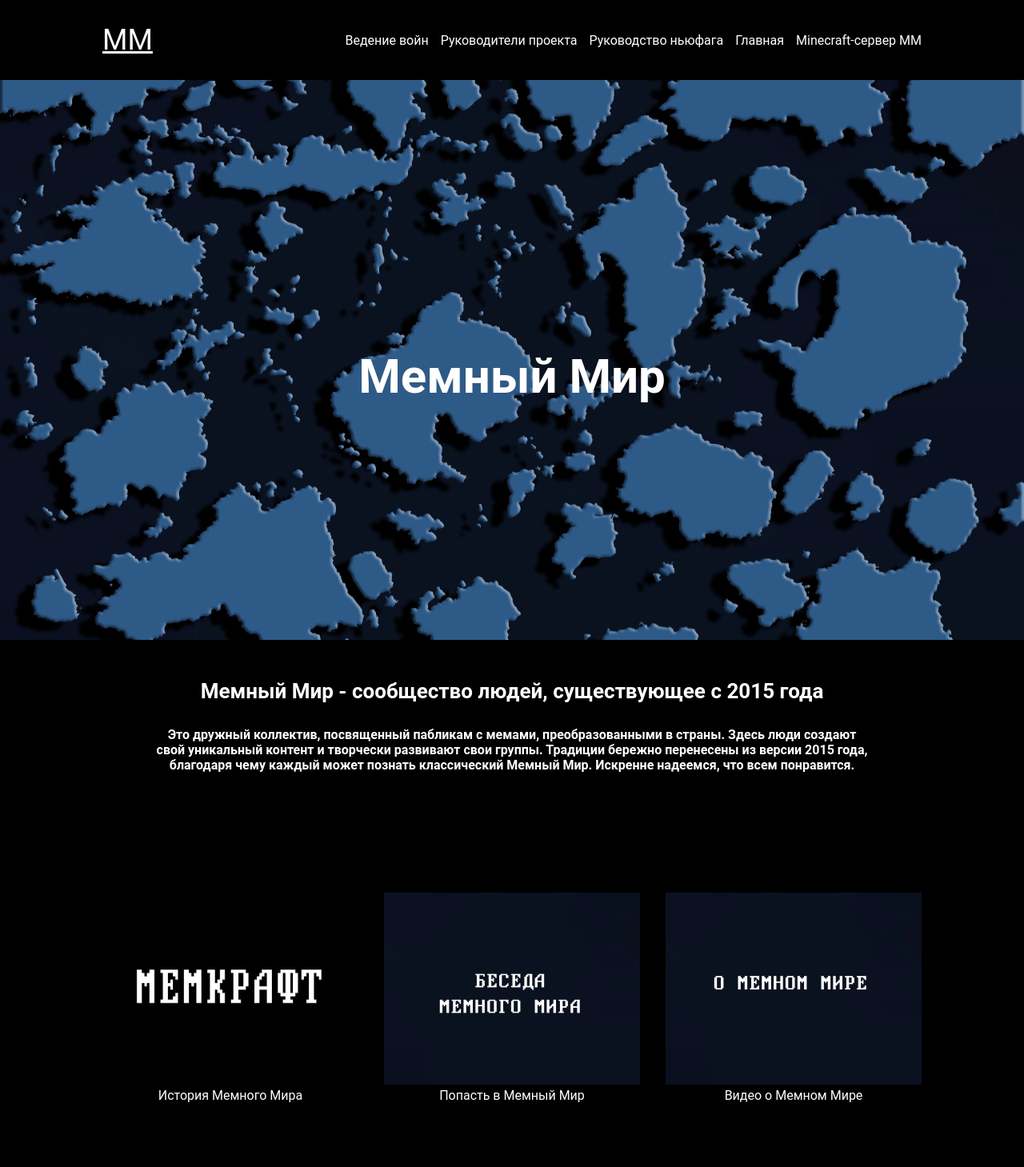
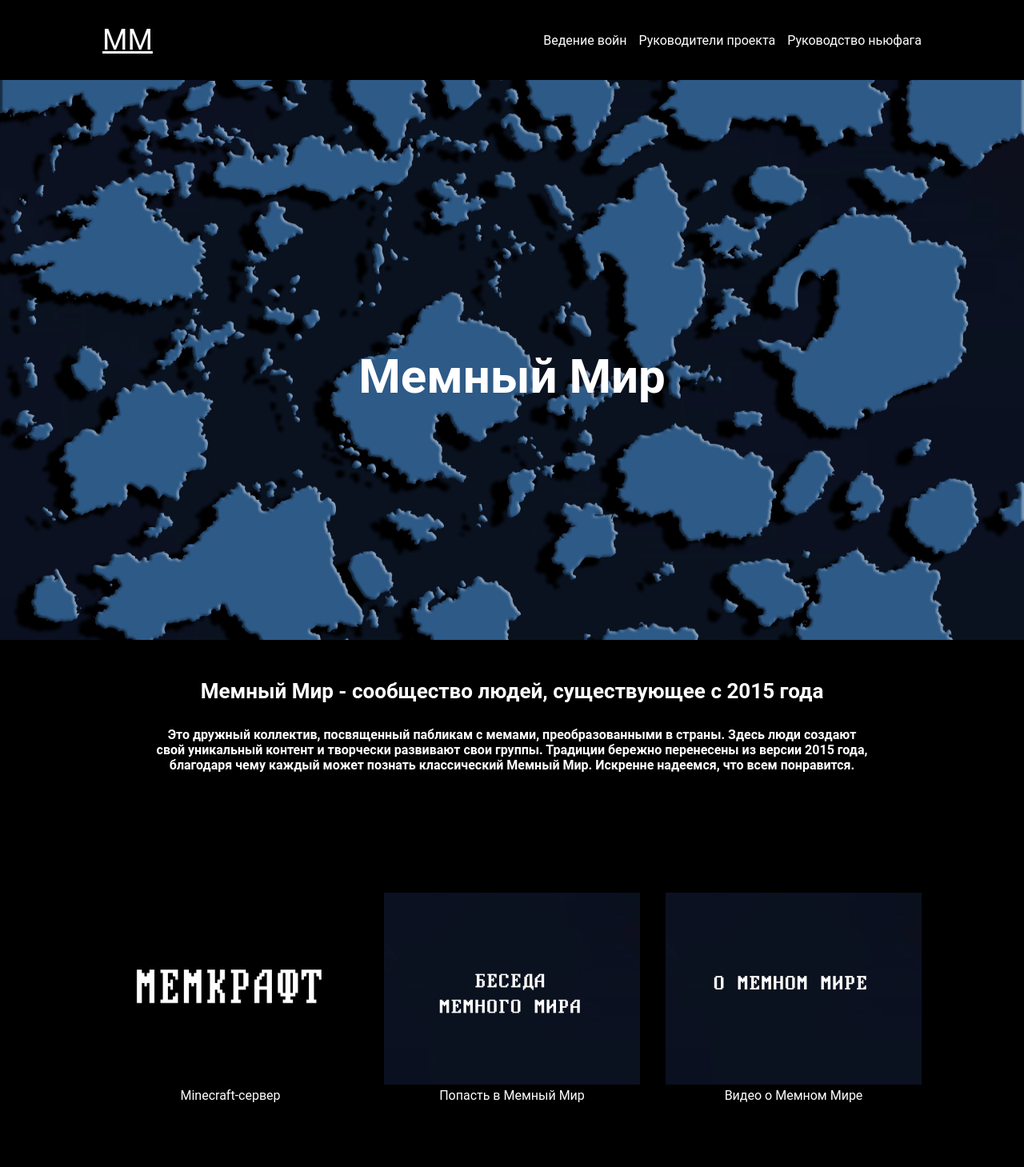
Before and after one commit to klevergleb/klevergleb.github.io-main, a plain HTML site: page index.html in a window 1280 px wide. Shown: the whole page at 80% size. Drawn offline with Linux system fonts and the light colour scheme.

Commit message:
fixed everything

```diff
--- a/index.html
+++ b/index.html
@@ -7,16 +7,14 @@
     <title>Мемный Мир | Главная</title>
     <link rel="stylesheet" href="index.css">
     <link href='http://fonts.googleapis.com/css?family=Roboto'>
-    <link rel="shortcut icon" href="img/iconka.jpg" type="image/x-icon">
+    <link rel="favicon" href="img/iconka.jpg" type="image/x-icon">
 </head>
 <body>
     <div class="q">
         <p class="q1"><a target="_blank" href="https://vk.com/memeworldmap">ММ</a></p>
             <p class="q2"><a href="https://vk.com/@memeworldmap-vedenie-voin">Ведение войн</a></p>
-            <p class="q3"><a href="https://memni-mir.github.io/memni-mir.githab.io/admin.html">Руководители проекта</a></p>
+            <p class="q3"><a href="https://klevergleb.github.io/admin.html">Руководители проекта</a></p>
             <p class="q4"><a href="https://vk.com/@memeworldmap-rukovodstvo-nufaga">Руководство ньюфага</a></p>
-            <p class="q5"><a href="https://memni-mir.github.io/memni-mir.githab.io/index.html">Главная</a></p>
-            <p class="q6"><a href="https://vk.com/memcraftz"></a>Minecraft-сервер ММ</p>
     </div>
 
     <div class="w">
@@ -30,7 +28,7 @@
     </div>
 
     <div class="r">
-        <div class="rr"><a target="_blank" href="https://vk.com/@memeworldmap-memnum-worldus"><img class="rimg rimg1" src="img/r1.jpg" alt="r1"></a><a href="https://vk.com/@memeworldmap-memnum-worldus">История Мемного Мира</a></div>
+        <div class="rr"><a target="_blank" href="https://vk.com/memcraftz"><img class="rimg rimg1" src="img/r1.jpg" alt="r1"></a><a href="https://vk.com/memcraftz">Minecraft-сервер</a></div>
         <div class="rr"><a target="_blank" href="https://vk.me/join//Z27CIcRHK53nSgi7fBpOzN62Hutox1yNuw="><img class="rimg rimg2" src="img/r2.jpg" alt="r2"></a><a href="https://vk.me/join//Z27CIcRHK53nSgi7fBpOzN62Hutox1yNuw=">Попасть в Мемный Мир</a></div>
         <div class="rr"><a target="_blank" href="https://vk.com/memeworldmap?z=video-203532444_456239066"><img class="rimg rimg3" src="img/r3.jpg" alt="r3"></a><a href="https://vk.com/memeworldmap?z=video-203532444_456239066">Видео о Мемном Мире</a></div>
     </div>
```
Also changed, not shown: admin.html (+2 -4 lines).
